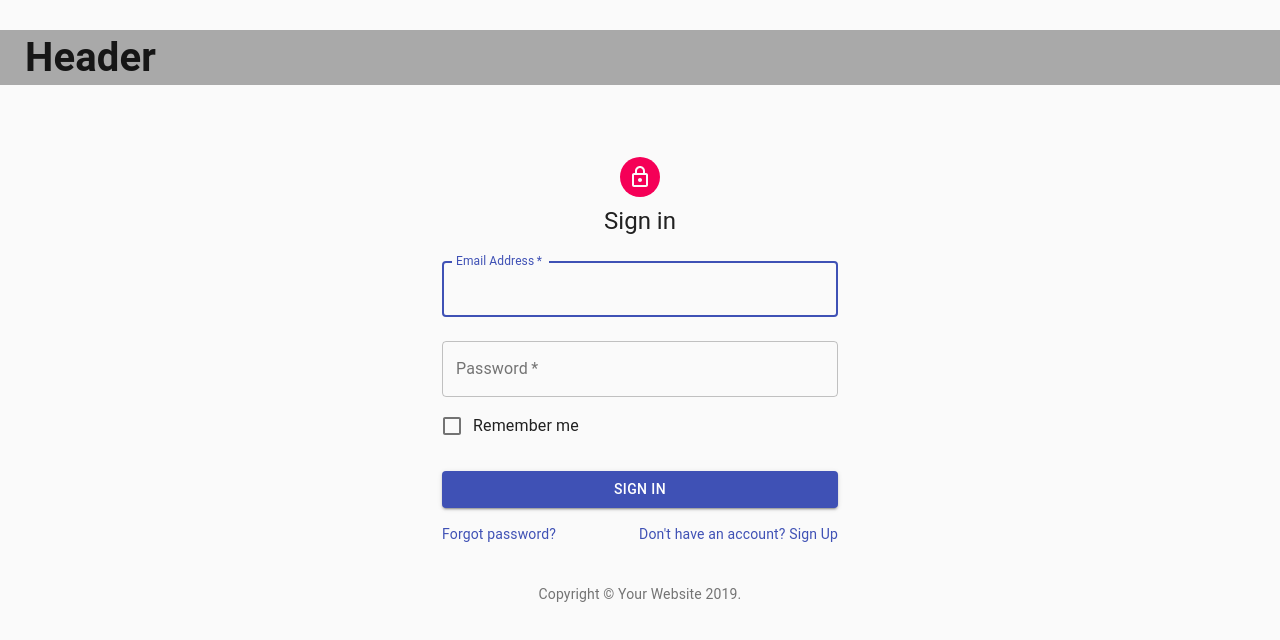
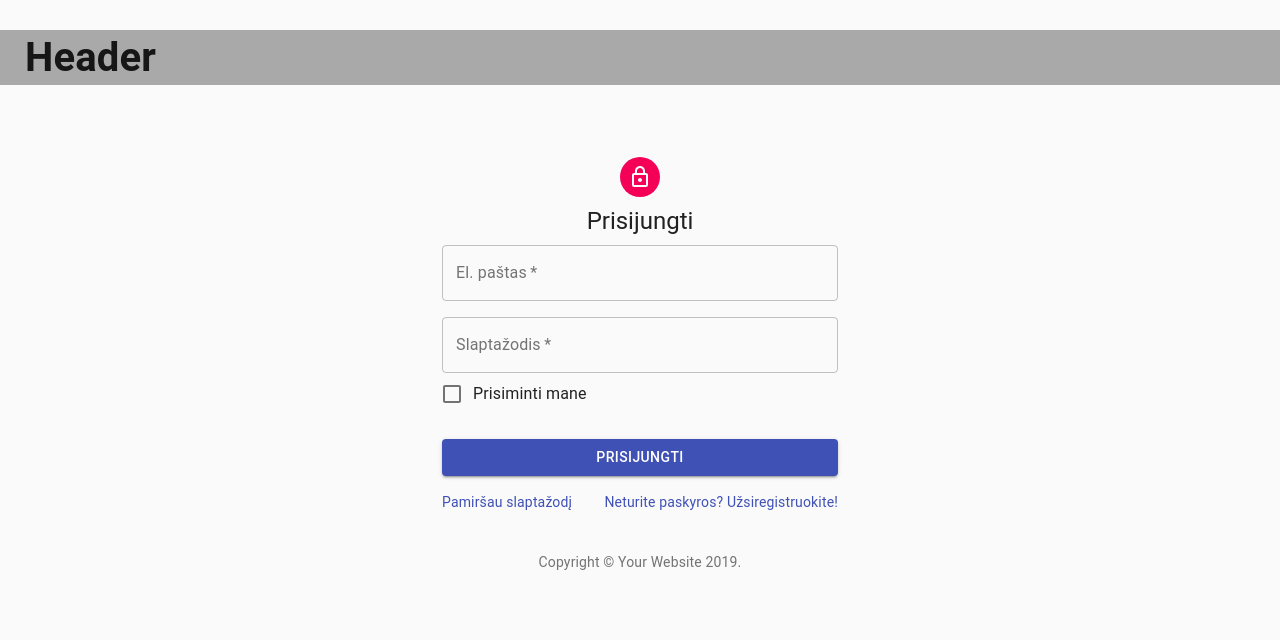
Before and after one commit to eimmar/game-review-frontend, a React (Create React App) app: page /login in a window 1280 px wide. Shown: the top 640 px of the page. Built offline with nearby package versions, Linux system fonts and the light colour scheme.

Commit message:
Completed Login and Registration forms and frontend logic

```diff
--- a/src/App.tsx
+++ b/src/App.tsx
@@ -1,6 +1,8 @@
 import React from 'react'
 import { withTranslation } from 'react-i18next'
 import { BrowserRouter, Switch } from 'react-router-dom'
+import { ToastContainer } from 'react-toastify'
+import 'react-toastify/dist/ReactToastify.css'
 
 import { PublicRoute } from './routes/PublicRoute'
 import { Header } from './components/Header/Header'
@@ -14,6 +16,7 @@ const HomePage = lazyComponent(import('./views/HomePage'))
 function App() {
     return (
         <BrowserRouter>
+            <ToastContainer />
             <Header />
             <Switch>
                 <PublicRoute exact path={routes.homePage} component={HomePage} />
--- a/src/components/User/Login/LoginForm.tsx
+++ b/src/components/User/Login/LoginForm.tsx
@@ -1,4 +1,4 @@
-import React from 'react'
+import React, { Component } from 'react'
 import Avatar from '@material-ui/core/Avatar'
 import Button from '@material-ui/core/Button'
 import TextField from '@material-ui/core/TextField'
@@ -8,80 +8,156 @@ import Link from '@material-ui/core/Link'
 import Grid from '@material-ui/core/Grid'
 import LockOutlinedIcon from '@material-ui/icons/LockOutlined'
 import Typography from '@material-ui/core/Typography'
-import { makeStyles } from '@material-ui/core/styles'
+import { createStyles, Theme, withStyles, WithStyles } from '@material-ui/core/styles'
+import { RouteComponentProps, withRouter, Link as RouterLink } from 'react-router-dom'
+import * as Yup from 'yup'
+import { Form, Formik, FormikHelpers } from 'formik'
+import { toast } from 'react-toastify'
 
-const useStyles = makeStyles((theme) => ({
+import { t } from '../../../i18n'
+import { authService, LogInRequest } from '../../../services/AuthService'
+import { routes } from '../../../parameters'
+
+const styles = ({ palette, spacing }: Theme) =>
+    createStyles({
         paper: {
-        marginTop: theme.spacing(8),
+            marginTop: spacing(8),
             display: 'flex',
             flexDirection: 'column',
             alignItems: 'center',
         },
         avatar: {
-        margin: theme.spacing(1),
-        backgroundColor: theme.palette.secondary.main,
+            margin: spacing(1),
+            backgroundColor: palette.secondary.main,
         },
         form: {
             width: '100%', // Fix IE 11 issue.
-        marginTop: theme.spacing(1),
+            marginTop: spacing(1),
         },
         submit: {
-        margin: theme.spacing(3, 0, 2),
+            margin: spacing(3, 0, 2),
         },
-}))
+    })
 
-export default function LoginForm() {
-    const classes = useStyles()
+interface Props extends WithStyles<typeof styles>, RouteComponentProps {
+    classes: {
+        paper: string
+        avatar: string
+        form: string
+        submit: string
+    }
+}
+
+class LoginForm extends Component<Props> {
+    validationSchema = Yup.object().shape({
+        password: Yup.string().required(t`errors.validation.required`),
+        email: Yup.string()
+            .required(t`errors.validation.required`)
+            .email(t`errors.validation.email`),
+    })
+
+    get initialValues(): LogInRequest {
+        return {
+            email: '',
+            password: '',
+        }
+    }
+
+    handleSubmit = (values: LogInRequest, actions: FormikHelpers<LogInRequest>) => {
+        const { history } = this.props
+
+        authService
+            .login(values)
+            .then(() => {
+                toast.success(t('user.successLogIn'))
+                history.push({ pathname: routes.homePage })
+            })
+            .catch((error) => {
+                actions.setStatus({ msg: error.message, error: true })
+                toast.error(t(error.message))
+            })
+            .finally(() => actions.setSubmitting(false))
+    }
+
+    render() {
+        const { classes } = this.props
 
         return (
             <div className={classes.paper}>
                 <Avatar className={classes.avatar}>
                     <LockOutlinedIcon />
                 </Avatar>
-            <Typography component="h1" variant="h5">
-                Sign in
-            </Typography>
-            <form className={classes.form} noValidate>
+                <Typography component="h1" variant="h5">{t`user.signIn`}</Typography>
+                <Formik<LogInRequest>
+                    initialValues={this.initialValues}
+                    validationSchema={this.validationSchema}
+                    onSubmit={this.handleSubmit}
+                    render={({ values, touched, errors, isSubmitting, handleChange, handleBlur }) => (
+                        <Form className={classes.form} noValidate>
+                            <Grid container spacing={2}>
+                                <Grid item xs={12}>
                                     <TextField
                                         variant="outlined"
-                    margin="normal"
                                         required
                                         fullWidth
-                    id="email"
-                    label="Email Address"
+                                        label={t`user.email`}
                                         name="email"
-                    autoComplete="email"
-                    autoFocus
+                                        value={values.email}
+                                        onChange={handleChange}
+                                        onBlur={handleBlur}
+                                        error={!!errors.email && !!touched.email}
+                                        helperText={errors.email && touched.email && errors.email}
                                     />
+                                </Grid>
+                                <Grid item xs={12}>
                                     <TextField
                                         variant="outlined"
-                    margin="normal"
                                         required
                                         fullWidth
                                         name="password"
-                    label="Password"
+                                        label={t`user.password`}
                                         type="password"
-                    id="password"
-                    autoComplete="current-password"
+                                        value={values.password}
+                                        onChange={handleChange}
+                                        onBlur={handleBlur}
+                                        error={!!errors.password && !!touched.password}
+                                        helperText={errors.password && touched.password && errors.password}
                                     />
-                <FormControlLabel control={<Checkbox value="remember" color="primary" />} label="Remember me" />
-                <Button type="submit" fullWidth variant="contained" color="primary" className={classes.submit}>
-                    Sign In
+                                </Grid>
+                            </Grid>
+                            <FormControlLabel
+                                control={<Checkbox value="remember" color="primary" />}
+                                label={t`user.rememberMe`}
+                            />
+                            <Button
+                                type="submit"
+                                fullWidth
+                                variant="contained"
+                                color="primary"
+                                className={classes.submit}
+                                disabled={isSubmitting}
+                            >
+                                {t`user.signIn`}
                             </Button>
+
                             <Grid container>
                                 <Grid item xs>
-                        <Link href="#" variant="body2">
-                            Forgot password?
+                                    <Link variant="body2">
+                                        <RouterLink to={routes.forgotPassword}>{t`user.forgotPassword`}</RouterLink>
                                     </Link>
                                 </Grid>
                                 <Grid item>
-                        <Link href="#" variant="body2">
-                            {/* eslint-disable-next-line react/no-unescaped-entities */}
-                            Don't have an account? Sign Up
+                                    <Link href={routes.register} variant="body2">
+                                        <RouterLink to={routes.register}>{t`user.registerIfNoAccount`}</RouterLink>
                                     </Link>
                                 </Grid>
                             </Grid>
-            </form>
+                        </Form>
+                    )}
+                />
             </div>
         )
     }
+}
+
+export default withRouter(withStyles(styles)(LoginForm))
--- a/src/components/User/Registration/RegistrationForm.tsx
+++ b/src/components/User/Registration/RegistrationForm.tsx
@@ -9,8 +9,10 @@ import Typography from '@material-ui/core/Typography'
 import { createStyles, Theme, WithStyles, withStyles } from '@material-ui/core/styles'
 import { Form, Formik, FormikHelpers } from 'formik'
 import * as Yup from 'yup'
+import { withRouter, RouteComponentProps, Link as RouterLink } from 'react-router-dom'
+import { toast } from 'react-toastify'
 
-import { RegistrationRequest } from '../../../services/AuthService'
+import { authService, RegistrationRequest } from '../../../services/AuthService'
 import { t } from '../../../i18n'
 import { routes } from '../../../parameters'
 
@@ -35,7 +37,7 @@ const styles = ({ palette, spacing }: Theme) =>
         },
     })
 
-interface Props extends WithStyles<typeof styles> {
+interface Props extends WithStyles<typeof styles>, RouteComponentProps {
     classes: {
         paper: string
         avatar: string
@@ -64,36 +66,19 @@ class RegistrationForm extends Component<Props> {
     }
 
     handleSubmit = (values: RegistrationRequest, actions: FormikHelpers<RegistrationRequest>) => {
-        // const { initialValues } = this.state
-        // // eslint-disable-next-line
-        // const { history } = this.props;
-        //
-        // // eslint-disable-next-line
-        // const partnerId: string | null = this.shouldAllowPartnerChoiceOnCreation ? values.partnerId : null
-        //
-        // ;(initialValues.guid
-        //         ? rentalStationService.update({ guid: initialValues.guid, ...values })
-        //         : rentalStationService.create({ guid: null, ...values, partnerId })
-        // )
-        //     .then((rentalStation) => {
-        //         if (initialValues.guid) {
-        //             history.push({
-        //                 pathname: rentalStationRoutes.list.path,
-        //                 state: { success: t('rentalStation.successEdit') },
-        //             })
-        //         } else {
-        //             toast.success(t('rentalStation.successCreate'))
-        //             history.push({
-        //                 pathname: rentalStationRoutes.update.path,
-        //                 state: { entity: rentalStation, defaultTab: Tabs.Photos },
-        //             })
-        //         }
-        //     })
-        //     .catch((error) => {
-        //         actions.setStatus({ msg: error.message, error: true })
-        //         this.setState({ error: error.message })
-        //     })
-        //     .finally(() => actions.setSubmitting(false))
+        const { history } = this.props
+
+        authService
+            .register(values)
+            .then(() => {
+                toast.success(t('user.successCreate'))
+                history.push({ pathname: routes.homePage })
+            })
+            .catch((error) => {
+                actions.setStatus({ msg: error.message, error: true })
+                toast.error(t(error.message))
+            })
+            .finally(() => actions.setSubmitting(false))
     }
 
     render() {
@@ -106,7 +91,6 @@ class RegistrationForm extends Component<Props> {
                 </Avatar>
                 <Typography component="h1" variant="h5">{t`user.register`}</Typography>
                 <Formik<RegistrationRequest>
-                    enableReinitialize
                     initialValues={this.initialValues}
                     validationSchema={this.validationSchema}
                     onSubmit={this.handleSubmit}
@@ -184,8 +168,8 @@ class RegistrationForm extends Component<Props> {
                             </Button>
                             <Grid container justify="flex-end">
                                 <Grid item>
-                                    <Link href={routes.login} variant="body2">
-                                        {t`user.alreadyHaveAccount`}
+                                    <Link variant="body2">
+                                        <RouterLink to={routes.login}>{t`user.alreadyHaveAccount`}</RouterLink>
                                     </Link>
                                 </Grid>
                             </Grid>
@@ -197,4 +181,4 @@ class RegistrationForm extends Component<Props> {
     }
 }
 
-export default withStyles(styles)(RegistrationForm)
+export default withRouter(withStyles(styles)(RegistrationForm))
--- a/src/parameters.ts
+++ b/src/parameters.ts
@@ -4,4 +4,5 @@ export const routes = {
     homePage: '/',
     register: '/register',
     login: '/login',
+    forgotPassword: '/forgot-password',
 }
--- a/src/services/AuthService.tsx
+++ b/src/services/AuthService.tsx
@@ -21,7 +21,7 @@ export interface RegistrationRequest {
 }
 
 class AuthService {
-    static login(params: LogInRequest) {
+    login(params: LogInRequest) {
         return axios.post(`${backendUrl}/api/auth/login`, params).then((response) => {
             if (response.status === 200 && response.data.token) {
                 const { token } = response.data
@@ -35,20 +35,20 @@ class AuthService {
         })
     }
 
-    static register(params: RegistrationRequest): Promise<any> {
+    register(params: RegistrationRequest): Promise<any> {
         return axios.post(`${backendUrl}/api/auth/register`, params)
     }
 
-    static logout() {
+    logout() {
         localStorage.removeItem('current_user')
     }
 
-    static getCurrentUser() {
+    getCurrentUser() {
         return localStorage.getItem('current_user') ? JSON.parse(localStorage.getItem('current_user') as string) : null
     }
 
-    static getAuthHeaders() {
-        const currentUser = AuthService.getCurrentUser()
+    getAuthHeaders() {
+        const currentUser = this.getCurrentUser()
 
         return {
             headers: {
@@ -57,23 +57,23 @@ class AuthService {
         }
     }
 
-    static hasRole(role: string) {
+    hasRole(role: string) {
         const currentUser = this.getCurrentUser()
 
         return currentUser && currentUser.roles.includes(role)
     }
 
-    static isUser() {
+    isUser() {
         return this.hasRole('ROLE_USER')
     }
 
-    static isAdmin() {
+    isAdmin() {
         return this.hasRole('ROLE_ADMIN')
     }
 
-    static isSuperAdmin() {
+    isSuperAdmin() {
         return this.hasRole('ROLE_SUPER_ADMIN')
     }
 }
 
-export default AuthService
+export const authService = new AuthService()
--- a/src/translations/lt.ts
+++ b/src/translations/lt.ts
@@ -7,4 +7,13 @@ export const ltTranslations = {
     'user.lastName': 'Pavardė',
     'user.email': 'El. paštas',
     'user.password': 'Slaptažodis',
+    'user.successCreate': 'Registracija sėkminga!',
+    'user.signIn': 'Prisijungti',
+    'user.rememberMe': 'Prisiminti mane',
+    'user.successLogIn': 'Prisijungimas sėkmingas!',
+    'user.forgotPassword': 'Pamiršau slaptažodį',
+    'user.registerIfNoAccount': 'Neturite paskyros? Užsiregistruokite!',
+
+    'errors.validation.required': 'Šis laukas yra privalomas',
+    'errors.validation.email': 'Netinkamas el. paštas',
 }
```
Also changed, not shown: src/services/DataApi.tsx (+10 -11 lines), src/services/GameReviewService.tsx (+15 -15 lines), src/services/GameService.tsx (+14 -14 lines), src/services/ReviewReportService.tsx (deleted, +0 -55 lines). Lines whose indentation alone changed are shown as unchanged.
